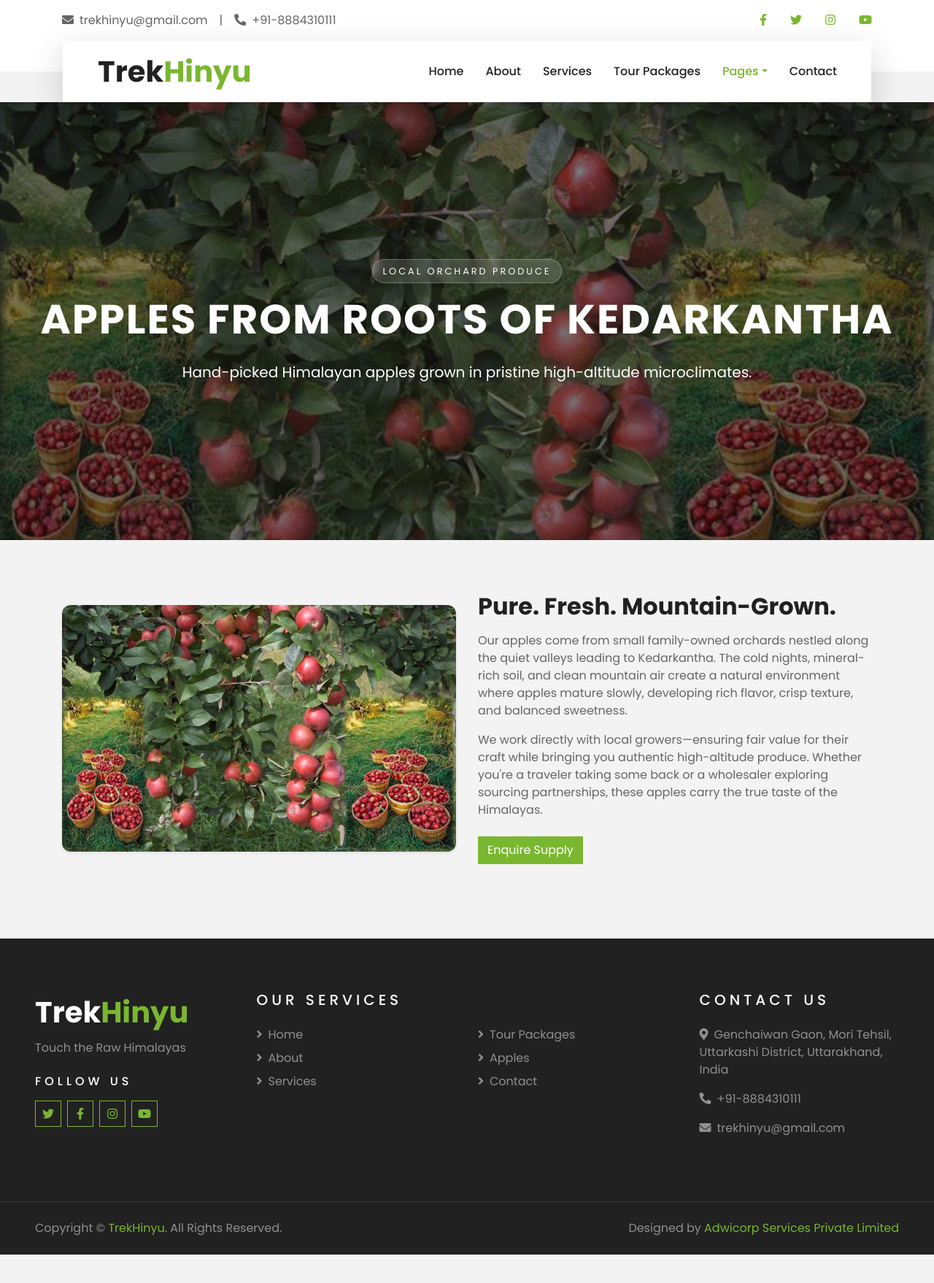
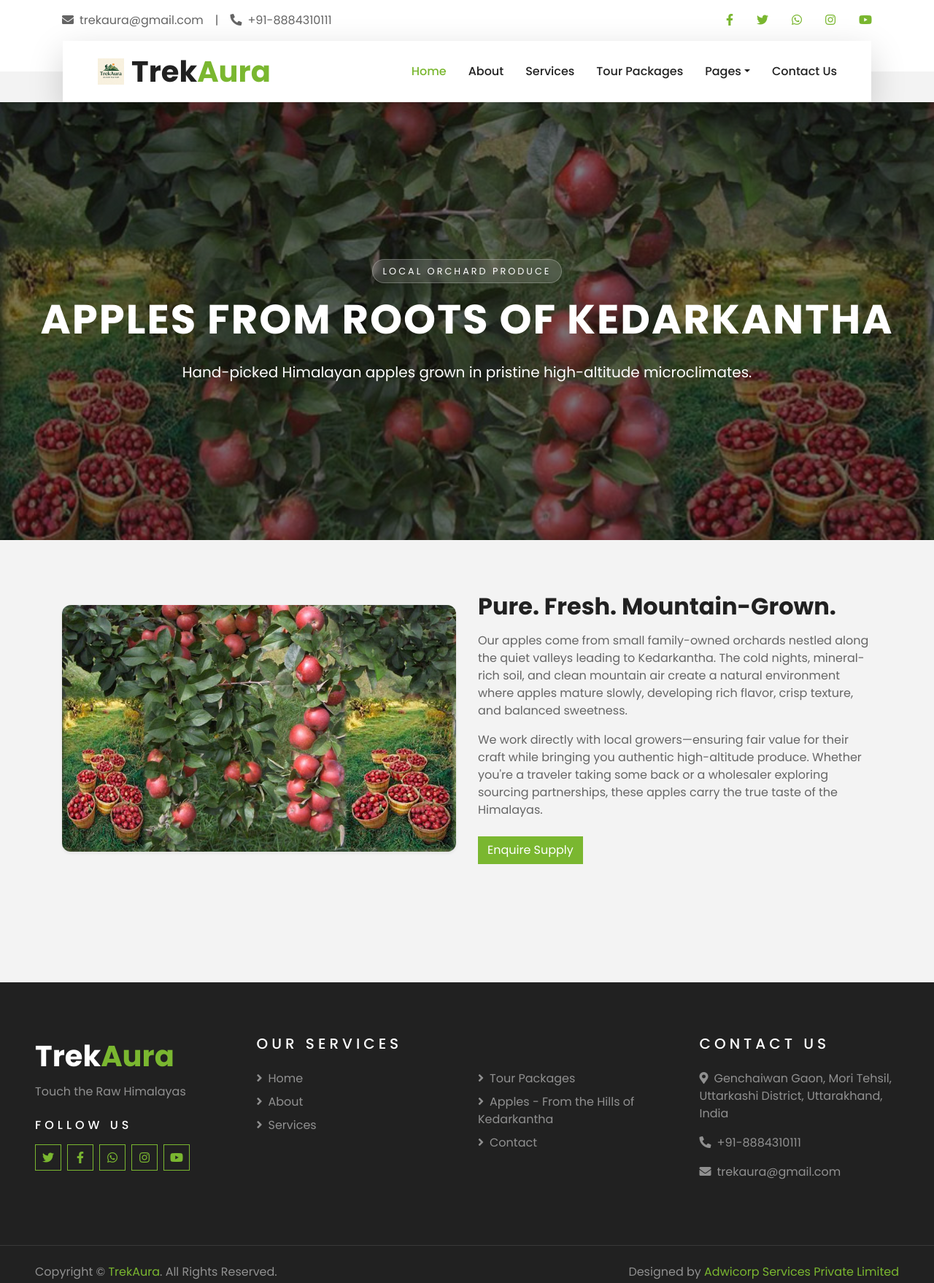
Before and after one commit to Div-Goel/Travel-Website, a plain HTML site: page apples.html in a window 1280 px wide. Shown: the whole page at 73% size. Before the commit the page ends 1719 px from the top, so only its background shows below. Drawn offline with nearby package versions, Linux system fonts and the light colour scheme.

Commit message:
completed apples page

```diff
--- a/apples.html
+++ b/apples.html
@@ -2,13 +2,18 @@
 <html lang="en">
 <head>
     <meta charset="utf-8">
-    <title>TrekHinyu - Apples From Roots of Kedarkantha</title>
+    <title>TrekAura - Apples From Roots of Kedarkantha</title>
     <meta content="width=device-width, initial-scale=1.0" name="viewport">
-    <meta content="Kedarkantha Apples, Himalayan Orchard, TrekHinyu" name="keywords">
+    <meta content="Kedarkantha Apples, Himalayan Orchard, TrekAura" name="keywords">
     <meta content="Fresh apples sourced from high-altitude orchards in the Kedarkantha region." name="description">
 
     <!-- Favicon -->
-    <link href="img/favicon.ico" rel="icon">
+    <link rel="icon" type="image/x-icon" href="img/favicon.ico">
+    <link rel="shortcut icon" href="img/favicon.ico">
+    <!-- iOS / macOS touch icon (fallback to ICO if PNG not available) -->
+    <link rel="apple-touch-icon" href="img/favicon.ico">
+    <!-- Absolute root fallback for servers that expect /favicon.ico -->
+    <link rel="icon" href="/favicon.ico">
 
     <!-- Google Web Fonts -->
     <link rel="preconnect" href="https://fonts.gstatic.com">
@@ -25,6 +30,10 @@
     <link href="css/style.css" rel="stylesheet">
 
     <style>
+        /* Navbar brand small logo (match index.html) */
+        .navbar-brand.d-flex .brand-logo { height: 36px; width: auto; margin-right: 10px; display: inline-block; }
+        @media (max-width: 576px) { .navbar-brand.d-flex .brand-logo { height: 28px; margin-right: 8px; } }
+
         /* Page-specific hero styling */
         .apple-hero {
             min-height: 75vh;
@@ -46,24 +55,34 @@
     </style>
 </head>
 <body>
-    <!-- Topbar Start (copied from index.html) -->
+    <!-- Topbar Start -->
     <div class="container-fluid bg-light pt-3 d-none d-lg-block">
         <div class="container">
             <div class="row">
                 <div class="col-lg-6 text-center text-lg-left mb-2 mb-lg-0">
                     <div class="d-inline-flex align-items-center">
-                        <p><i class="fa fa-envelope mr-2"></i>trekhinyu@gmail.com</p>
+                        <p><i class="fa fa-envelope mr-2"></i>trekaura@gmail.com</p>
                         <p class="text-body px-3">|</p>
                         <p><i class="fa fa-phone-alt mr-2"></i>+91-8884310111</p>
                     </div>
                 </div>
                 <div class="col-lg-6 text-center text-lg-right">
                     <div class="d-inline-flex align-items-center">
-                        <a class="text-primary px-3" href="http://facebook.com/trekhinyu"><i class="fab fa-facebook-f"></i></a>
-                        <a class="text-primary px-3" href="http://twitter.com/trekhinyu"><i class="fab fa-twitter"></i></a>
-                        <!-- <a class="text-primary px-3" href=""><i class="fab fa-linkedin-in"></i></a> -->
-                        <a class="text-primary px-3" href="http://instagram.com/trekhinyu"><i class="fab fa-instagram"></i></a>
-                        <a class="text-primary pl-3" href="http://youtube.com/@trekhinyu"><i class="fab fa-youtube"></i></a>
+                        <a class="text-primary px-3" href="https://facebook.com/TrekAura">
+                            <i class="fab fa-facebook-f"></i>
+                        </a>
+                        <a class="text-primary px-3" href="https://twitter.com/TrekAura">
+                            <i class="fab fa-twitter"></i>
+                        </a>
+                        <a class="text-primary px-3" href="https://wa.me/+918884310111">
+                            <i class="fab fa-whatsapp"></i>
+                        </a>
+                        <a class="text-primary px-3" href="https://instagram.com/TrekAura">
+                            <i class="fab fa-instagram"></i>
+                        </a>
+                        <a class="text-primary pl-3" href="https://youtube.com/@TrekAura">
+                            <i class="fab fa-youtube"></i>
+                        </a>
                     </div>
                 </div>
             </div>
@@ -71,29 +90,36 @@
     </div>
     <!-- Topbar End -->
 
-    <!-- Navbar Start (copied from index.html) -->
+
+    <!-- Navbar Start -->
     <div class="container-fluid position-relative nav-bar p-0">
         <div class="container-lg position-relative p-0 px-lg-3" style="z-index: 9;">
             <nav class="navbar navbar-expand-lg bg-light navbar-light shadow-lg py-3 py-lg-0 pl-3 pl-lg-5">
-                <a href="index.html" class="navbar-brand">
-                    <h1 class="m-0 text-primary"><span class="text-dark">Trek</span>Hinyu</h1>
+                <a href="" class="navbar-brand d-flex align-items-center">
+                    <img src="img/favicon.png" alt="TrekAura" class="brand-logo" />
+                    <h1 class="m-0 text-primary"><span class="text-dark">Trek</span>Aura</h1>
                 </a>
                 <button type="button" class="navbar-toggler" data-toggle="collapse" data-target="#navbarCollapse">
                     <span class="navbar-toggler-icon"></span>
                 </button>
                 <div class="collapse navbar-collapse justify-content-between px-3" id="navbarCollapse">
                     <div class="navbar-nav ml-auto py-0">
-                        <a href="index.html" class="nav-item nav-link">Home</a>
+                        <a href="index.html" class="nav-item nav-link active">Home</a>
                         <a href="index.html#about-section" class="nav-item nav-link">About</a>
                         <a href="index.html#service-section" class="nav-item nav-link">Services</a>
                         <a href="index.html#package-section" class="nav-item nav-link">Tour Packages</a>
                         <div class="nav-item dropdown">
-                            <a href="#" class="nav-link dropdown-toggle active" data-toggle="dropdown">Pages</a>
+                            <a href="#" class="nav-link dropdown-toggle" data-toggle="dropdown">Pages</a>
                             <div class="dropdown-menu border-0 rounded-0 m-0">
-                                <a href="apples.html" class="dropdown-item active">Apples - From the Hills of Kedarkantha</a>
+                                <a href="apples.html" class="dropdown-item">Apples - From the Hills of Kedarkantha</a>
+                                <!-- <a href="blog.html" class="dropdown-item">Blog Grid</a>
+                                <a href="single.html" class="dropdown-item">Blog Detail</a>
+                                <a href="destination.html" class="dropdown-item">Destination</a>
+                                <a href="guide.html" class="dropdown-item">Travel Guides</a>
+                                <a href="testimonial.html" class="dropdown-item">Testimonial</a> -->
                             </div>
                         </div>
-                        <a href="index.html#contact-section" class="nav-item nav-link">Contact</a>
+                        <a href="index.html#contact-section" class="nav-item nav-link">Contact Us</a>
                     </div>
                 </div>
             </nav>
@@ -128,21 +154,26 @@
         </div>
     </section>
 
-    <!-- Footer Start (copied from updated index.html) -->
-    <div class="container-fluid bg-dark text-white-50 py-4 px-sm-3 px-lg-5" style="margin-top: 30px;">
+    <!-- Footer Start -->
+    <div class="container-fluid bg-dark text-white-50 py-4 px-sm-3 px-lg-5" style="margin-top: 90px;">
         <div class="row pt-5">
             <div class="col-lg-3 col-md-6 mb-5">
-                <a href="index.html" class="navbar-brand">
-                    <h1 class="text-primary"><span class="text-white">Trek</span>Hinyu</h1>
+                <a href="" class="navbar-brand">
+                    <h1 class="text-primary"><span class="text-white">Trek</span>Aura</h1>
                 </a>
                 <p>Touch the Raw Himalayas</p>
                 <h6 class="text-white text-uppercase mt-4 mb-3" style="letter-spacing: 5px;">Follow Us</h6>
                 <div class="d-flex justify-content-start">
-                    <a class="btn btn-outline-primary btn-square mr-2" href="http://twitter.com/trekhinyu"><i class="fab fa-twitter"></i></a>
-                    <a class="btn btn-outline-primary btn-square mr-2" href="https://facebook.com/trekhinyu"><i class="fab fa-facebook-f"></i></a>
-                    <!-- <a class="btn btn-outline-primary btn-square mr-2" href="https://linkedin.com/company/trekhinyu"><i class="fab fa-linkedin-in"></i></a> -->
-                    <a class="btn btn-outline-primary btn-square" href="http://youtube.com/@trekhinyu"><i class="fab fa-instagram"></i></a>
-                    <a class="btn btn-outline-primary btn-square ml-2" href="https://youtube.com/trekhinyu"><i class="fab fa-youtube"></i></a>
+                    <a class="btn btn-outline-primary btn-square mr-2" href="https://twitter.com/TrekAura"><i
+                            class="fab fa-twitter"></i></a>
+                    <a class="btn btn-outline-primary btn-square mr-2" href="https://facebook.com/TrekAura"><i
+                            class="fab fa-facebook-f"></i></a>
+                    <a class="btn btn-outline-primary btn-square mr-2" href="https://wa.me/+918884310111"><i
+                            class="fab fa-whatsapp"></i></a>
+                    <a class="btn btn-outline-primary btn-square" href="https://instagram.com/TrekAura"><i
+                            class="fab fa-instagram"></i></a>
+                    <a class="btn btn-outline-primary btn-square ml-2" href="https://youtube.com/TrekAura"><i
+                            class="fab fa-youtube"></i></a>
                 </div>
             </div>
             <div class="col-lg-6 col-md-6 mb-5">
@@ -150,35 +181,57 @@
                 <div class="row">
                     <div class="col-6">
                         <div class="d-flex flex-column justify-content-start">
-                            <a class="text-white-50 mb-2" href="index.html"><i class="fa fa-angle-right mr-2"></i>Home</a>
-                            <a class="text-white-50 mb-2" href="index.html#about-section"><i class="fa fa-angle-right mr-2"></i>About</a>
-                            <a class="text-white-50 mb-2" href="index.html#service-section"><i class="fa fa-angle-right mr-2"></i>Services</a>
+                            <a class="text-white-50 mb-2" href="index.html"><i
+                                    class="fa fa-angle-right mr-2"></i>Home</a>
+                            <a class="text-white-50 mb-2" href="index.html#about-section"><i
+                                    class="fa fa-angle-right mr-2"></i>About</a>
+                            <a class="text-white-50 mb-2" href="index.html#service-section"><i
+                                    class="fa fa-angle-right mr-2"></i>Services</a>
                         </div>
                     </div>
                     <div class="col-6">
                         <div class="d-flex flex-column justify-content-start">
-                            <a class="text-white-50 mb-2" href="index.html#package-section"><i class="fa fa-angle-right mr-2"></i>Tour Packages</a>
-                            <a class="text-white-50 mb-2" href="apples.html"><i class="fa fa-angle-right mr-2"></i>Apples</a>
-                            <a class="text-white-50" href="index.html#contact-section"><i class="fa fa-angle-right mr-2"></i>Contact</a>
+                            <a class="text-white-50 mb-2" href="index.html#package-section"><i
+                                    class="fa fa-angle-right mr-2"></i>Tour
+                                Packages</a>
+                            <a class="text-white-50 mb-2" href="apples.html"><i
+                                    class="fa fa-angle-right mr-2"></i>Apples - From the Hills of Kedarkantha</a>
+                            <a class="text-white-50" href="index.html#contact-section"><i
+                                    class="fa fa-angle-right mr-2"></i>Contact</a>
                         </div>
                     </div>
                 </div>
             </div>
             <div class="col-lg-3 col-md-6 mb-5">
                 <h5 class="text-white text-uppercase mb-4" style="letter-spacing: 5px;">Contact Us</h5>
-                <p><i class="fa fa-map-marker-alt mr-2"></i>Genchaiwan Gaon, Mori Tehsil, Uttarkashi District, Uttarakhand, India</p>
+                <p><i class="fa fa-map-marker-alt mr-2"></i>Genchaiwan Gaon, Mori Tehsil, Uttarkashi District,
+                    Uttarakhand, India</p>
                 <p><i class="fa fa-phone-alt mr-2"></i>+91-8884310111</p>
-                <p><i class="fa fa-envelope mr-2"></i>trekhinyu@gmail.com</p>
+                <p><i class="fa fa-envelope mr-2"></i>trekaura@gmail.com</p>
+                <!-- <h6 class="text-white text-uppercase mt-4 mb-3" style="letter-spacing: 5px;">Newsletter</h6>
+                <div class="w-100">
+                    <div class="input-group">
+                        <input type="text" class="form-control border-light" style="padding: 25px;"
+                            placeholder="Your Email">
+                        <div class="input-group-append">
+                            <button class="btn btn-primary px-3">Sign Up</button>
+                        </div>
+                    </div>
+                </div> -->
             </div>
         </div>
     </div>
-    <div class="container-fluid bg-dark text-white border-top py-4 px-sm-3 px-md-5" style="border-color: rgba(256, 256, 256, .1) !important;">
+    <div class="container-fluid bg-dark text-white border-top py-4 px-sm-3 px-md-5"
+        style="border-color: rgba(256, 256, 256, .1) !important;">
         <div class="row">
             <div class="col-lg-6 text-center text-md-left mb-3 mb-md-0">
-                <p class="m-0 text-white-50">Copyright &copy; <a href="#">TrekHinyu</a>. All Rights Reserved.</p>
+                <p class="m-0 text-white-50">Copyright &copy; <a href="#">TrekAura</a>. All Rights Reserved.
+                </p>
             </div>
             <div class="col-lg-6 text-center text-md-right">
-                <p class="m-0 text-white-50">Designed by <a href="https://adwicorp.com">Adwicorp Services Private Limited</a></p>
+                <p class="m-0 text-white-50">Designed by <a href="https://adwicorp.com">Adwicorp Services Private
+                        Limited</a>
+                </p>
             </div>
         </div>
     </div>
```
